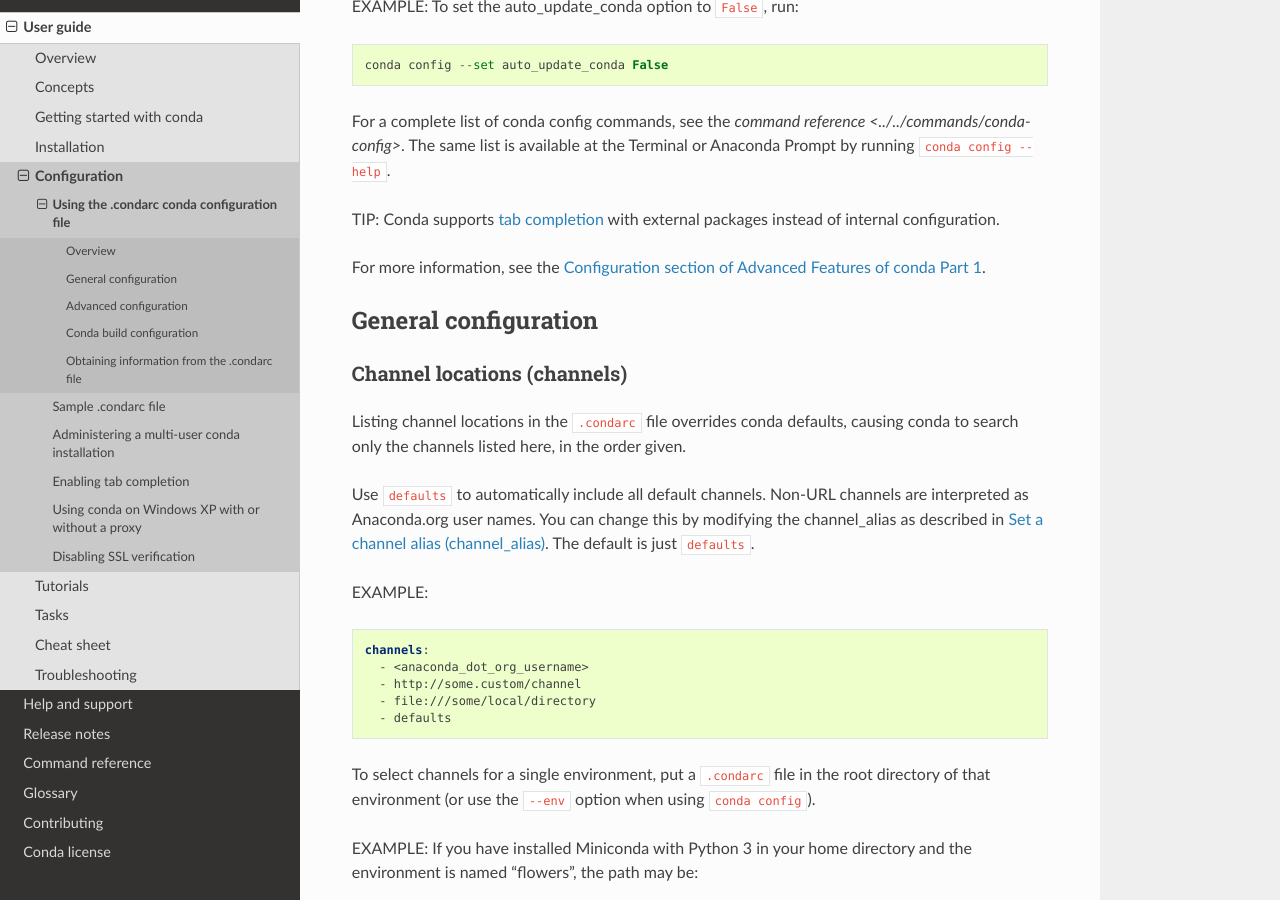
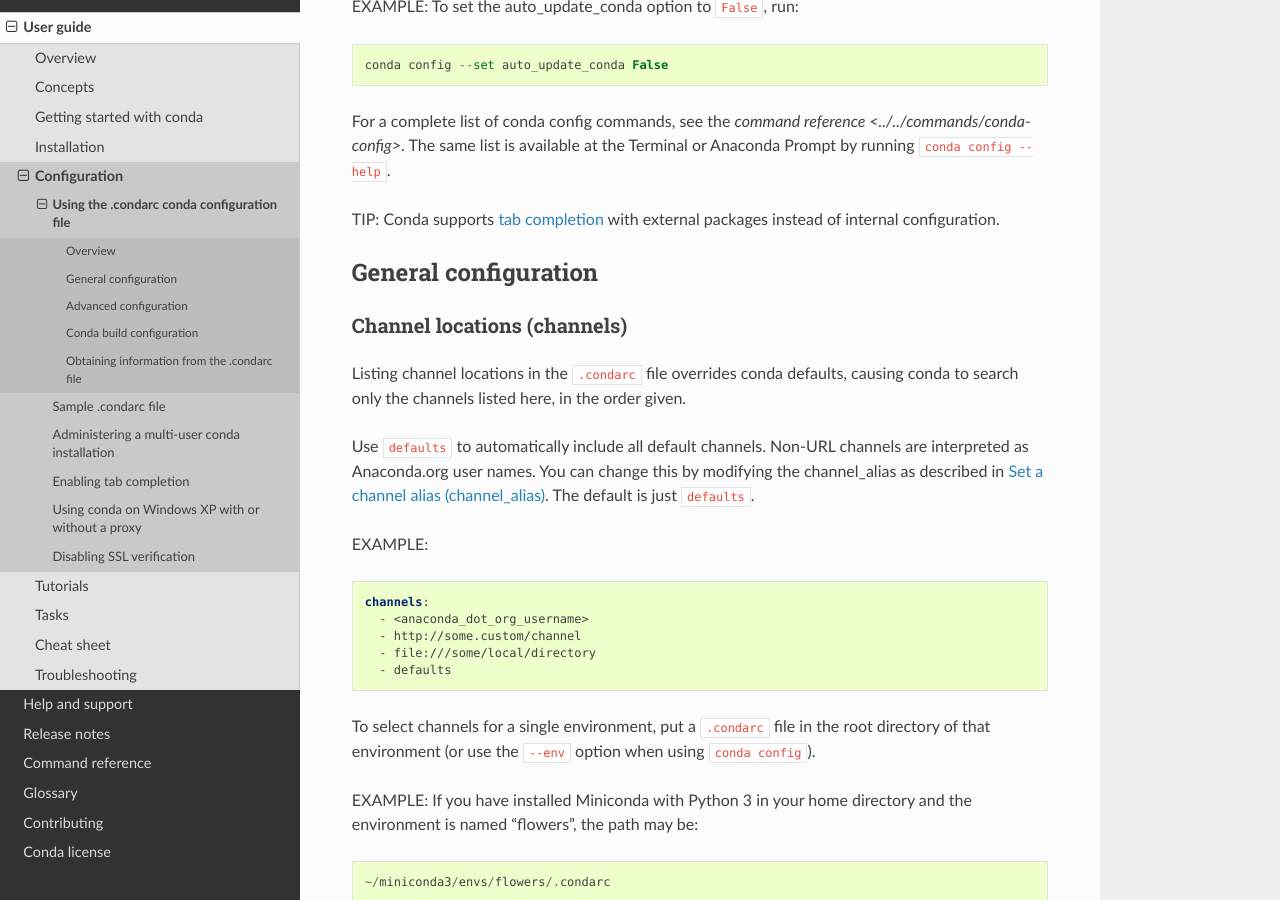
Before and after one commit to conda/conda-docs, a Sphinx documentation site: the page built from docs/source/user-guide/configuration/use-condarc.rst, in a window 1280 px wide and 900 px high, scrolled down 2074 px. Built offline with Sphinx 7.4.7 and the Read the Docs theme 2.0.0, drawn with Linux system fonts in a browser that asks for light colours.

Commit message:
remove dead link
remove dead link

```diff
--- a/docs/source/user-guide/configuration/use-condarc.rst
+++ b/docs/source/user-guide/configuration/use-condarc.rst
@@ -77,10 +77,6 @@
 
 TIP: Conda supports :doc:`tab completion <enable-tab-completion>`
 with external packages instead of internal configuration.
-
-For more information, see the `Configuration section of Advanced
-Features of conda Part 1
-<http://continuum.io/blog/advanced-conda-part-1#configuration>`_.
 
 
 General configuration
```
